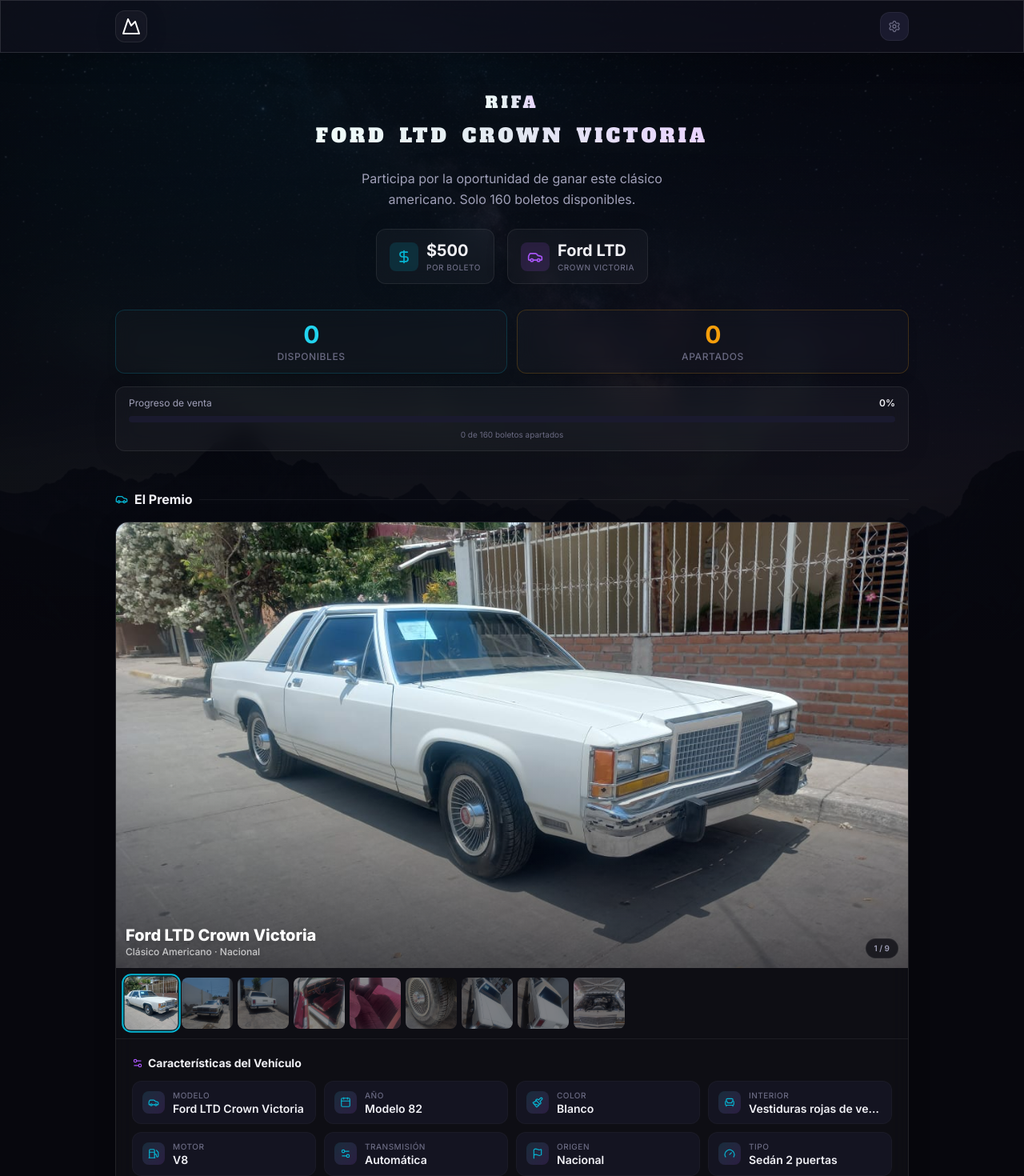
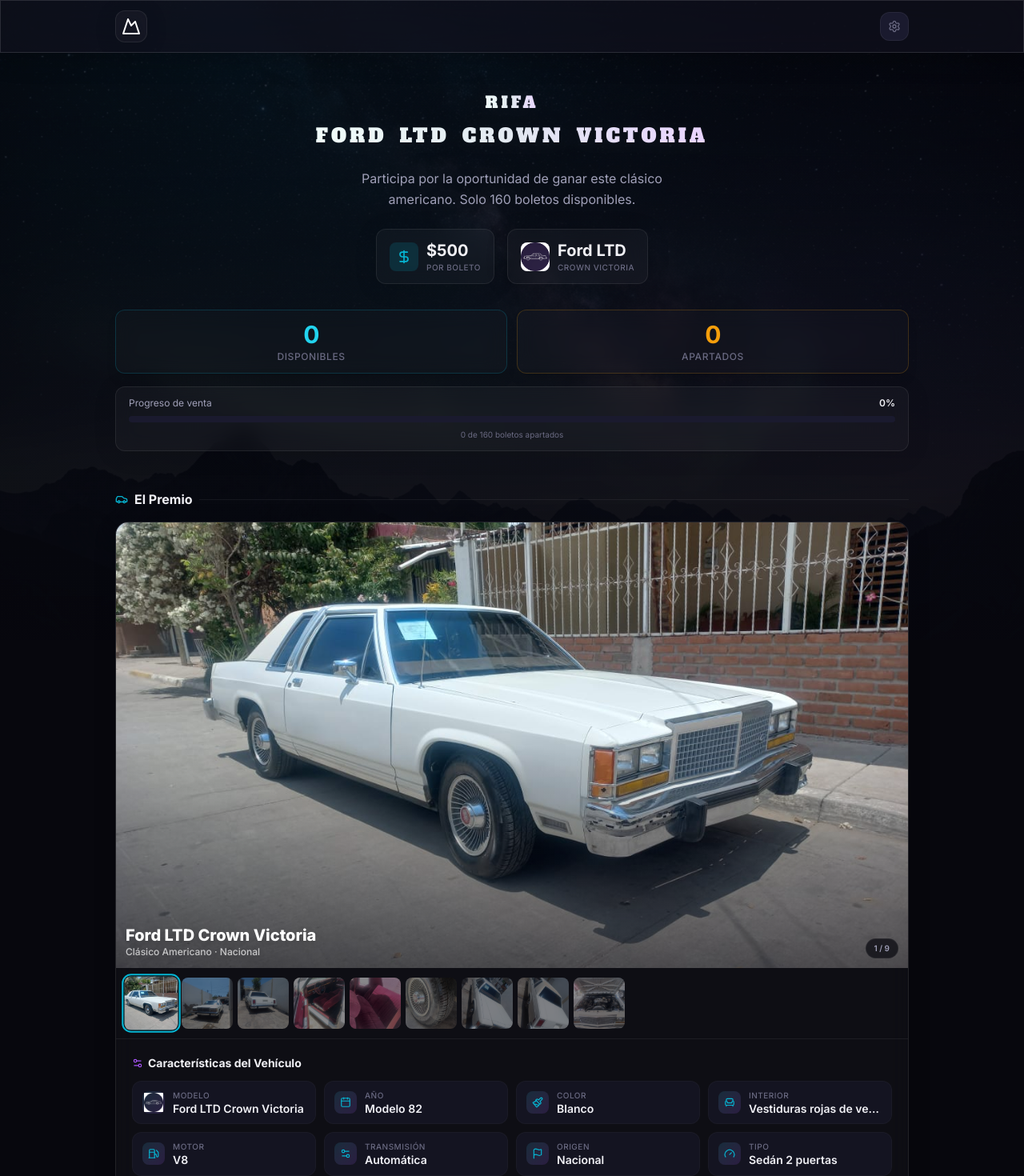
Before and after one commit to edgarochoa00/rifa-app, a Next.js app: page / in a window 1280 px wide. Shown: the top 1470 px of the page at 80% size. Built offline with nearby package versions, Linux system fonts and the light colour scheme; no server answers; the database is empty.

Commit message:
fix: remove white background from classic car icon and update layout to display it nicely

```diff
--- a/app/page.tsx
+++ b/app/page.tsx
@@ -1,7 +1,8 @@
 'use client';
 
 import { useState, useCallback } from 'react';
-import { Car, DollarSign } from 'lucide-react';
+import { DollarSign } from 'lucide-react';
+import Image from 'next/image';
 import Header from '@/components/header';
 import StatsBar from '@/components/stats-bar';
 import TicketGrid from '@/components/ticket-grid';
@@ -69,8 +70,8 @@
               </div>
 
               <div className="glass rounded-xl px-4 py-3 flex items-center gap-2.5">
-                <div className="w-9 h-9 rounded-lg bg-accent-purple/15 flex items-center justify-center">
-                  <Car className="w-5 h-5 text-accent-purple" />
+                <div className="w-9 h-9 rounded-lg bg-accent-purple/15 flex items-center justify-center flex-shrink-0 overflow-hidden">
+                  <Image src="/auto/icon-crown.png" alt="Crown Victoria" width={36} height={36} className="w-full h-full object-contain" />
                 </div>
                 <div className="text-left">
                   <p className="text-lg sm:text-xl font-bold text-text-primary">
--- a/components/car-gallery.tsx
+++ b/components/car-gallery.tsx
@@ -29,7 +29,7 @@
 ];
 
 const CAR_SPECS = [
-  { icon: Car, label: 'Modelo', value: 'Ford LTD Crown Victoria' },
+  { icon: null, label: 'Modelo', value: 'Ford LTD Crown Victoria', customIcon: '/auto/icon-crown.png' },
   { icon: Calendar, label: 'Año', value: 'Modelo 82' },
   { icon: Paintbrush, label: 'Color', value: 'Blanco' },
   { icon: Armchair, label: 'Interior', value: 'Vestiduras rojas de velour' },
@@ -165,9 +165,15 @@
                 transition={{ delay: 0.4 + i * 0.05 }}
                 className="flex items-start gap-2.5 bg-bg-elevated/50 rounded-xl px-3 py-2.5 border border-border-subtle/50"
               >
-                <div className="w-7 h-7 rounded-lg bg-gradient-to-br from-accent-cyan/15 to-accent-purple/15 flex items-center justify-center flex-shrink-0 mt-0.5">
-                  <spec.icon className="w-3.5 h-3.5 text-accent-cyan" />
-                </div>
+                {spec.customIcon ? (
+                  <div className="w-7 h-7 rounded-lg bg-gradient-to-br from-accent-cyan/15 to-accent-purple/15 flex items-center justify-center flex-shrink-0 mt-0.5 overflow-hidden">
+                    <Image src={spec.customIcon} alt={spec.label} width={28} height={28} className="w-full h-full object-contain p-0.5" />
+                  </div>
+                ) : (
+                  <div className="w-7 h-7 rounded-lg bg-gradient-to-br from-accent-cyan/15 to-accent-purple/15 flex items-center justify-center flex-shrink-0 mt-0.5">
+                    {spec.icon && <spec.icon className="w-3.5 h-3.5 text-accent-cyan" />}
+                  </div>
+                )}
                 <div className="min-w-0">
                   <p className="text-[10px] text-text-muted font-medium uppercase tracking-wider">
                     {spec.label}
```
Also changed, not shown: app/icon.png, public/auto/icon-crown.png (added).
